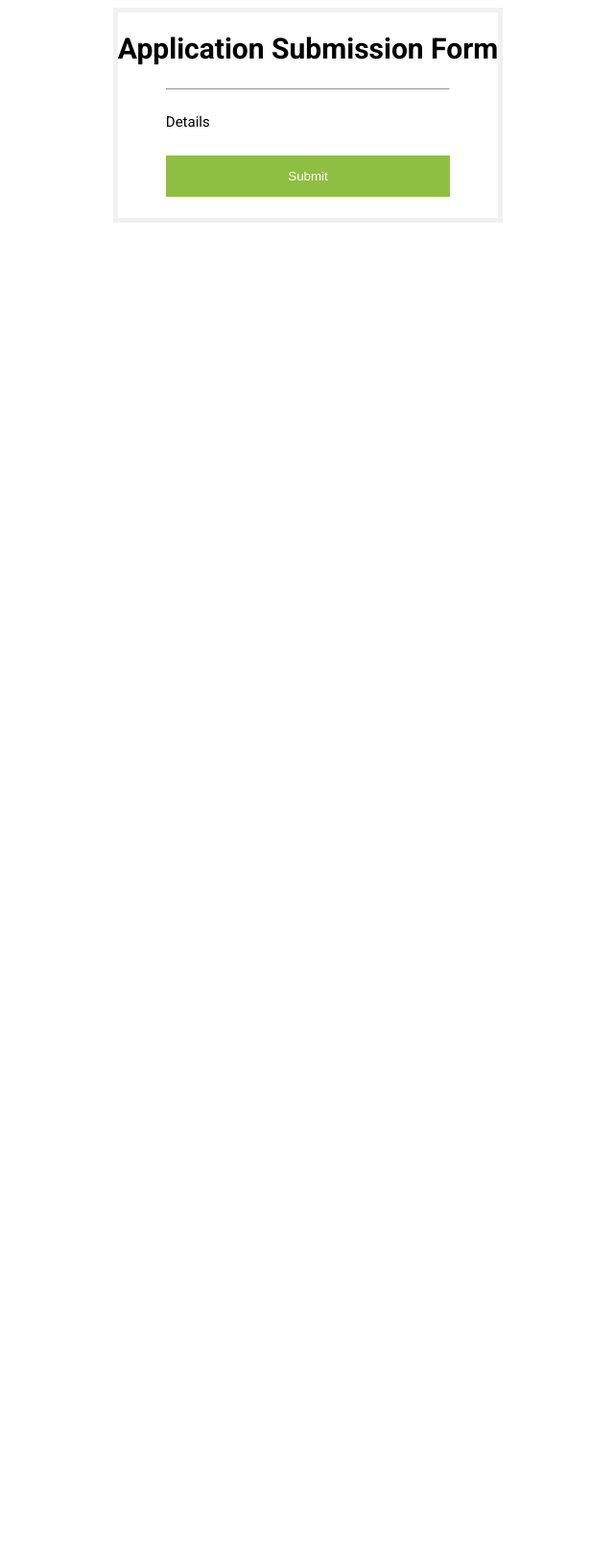
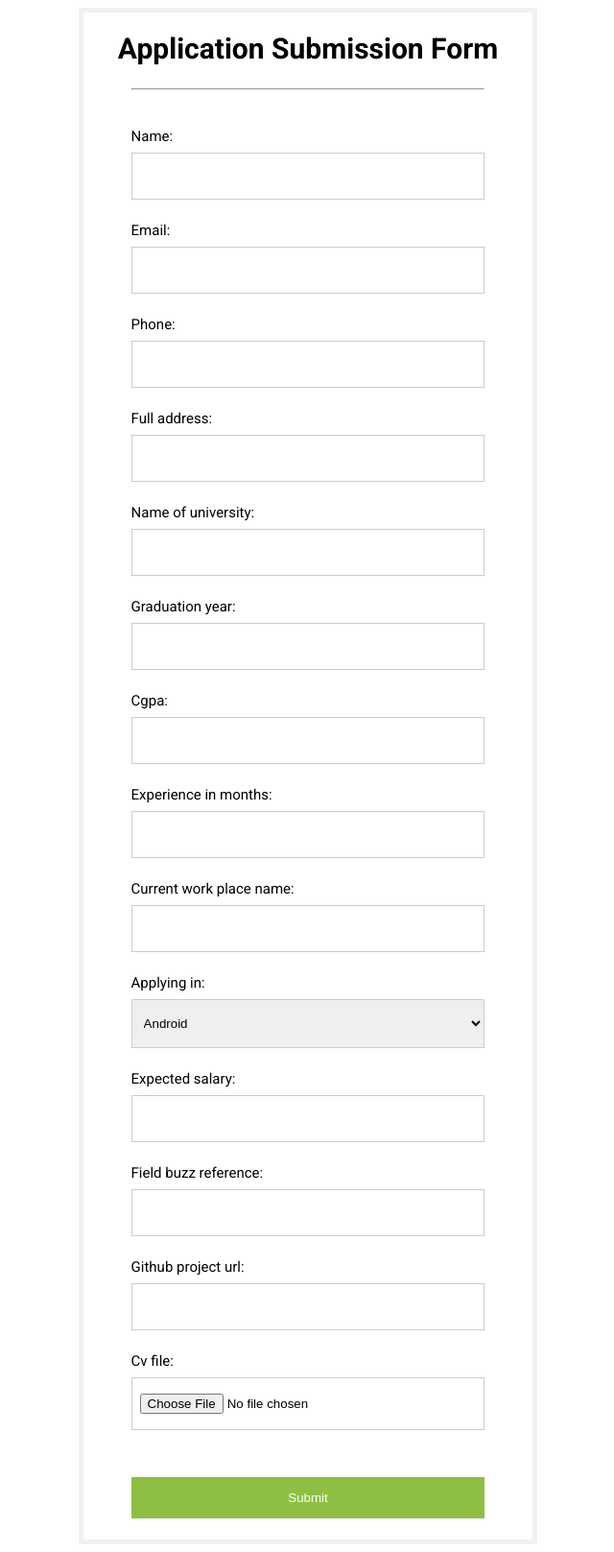
Before and after one commit to nion068/application_assignment, a Django app: page /apply/details in a window 1280 px wide. Shown: the whole page at 96% size, without its empty margins (319-959 px from the left). Before the commit the page ends 232 px from the top, so only its background shows below. Run offline with Django 3.2, Linux system fonts and the light colour scheme.

Commit message:
Frontend forms added, restrictions checked

```diff
--- /dev/null
+++ b/Assignment/apply/forms.py
@@ -0,0 +1,27 @@
+from django import forms
+from django.core.validators import validate_email, FileExtensionValidator
+from .validators import validate_filesize, validate_phone_number
+
+class AuthenticationForm(forms.Form):
+    # This form is used in login.html page. Takes input username and password.
+    user_name = forms.CharField(strip=True)
+    password = forms.CharField(widget=forms.PasswordInput)
+
+class DetailsForm(forms.Form):
+    # This form is used in details.html page.
+    # Takes all the necessary inputs specified in the assignment description.
+    # Handles specified restrictions. Custom validators are written in validators.py
+    name = forms.CharField(max_length=256, strip=True)
+    email = forms.EmailField(max_length=256, widget=forms.EmailInput, validators=[validate_email])
+    phone = forms.CharField(max_length=14, validators=[validate_phone_number])
+    full_address = forms.CharField(max_length=512)
+    name_of_university = forms.CharField(max_length=256)
+    graduation_year = forms.IntegerField(max_value=2020, min_value=2015)
+    cgpa = forms.FloatField(max_value=4.0, min_value=2.0, required=False)
+    experience_in_months = forms.IntegerField(max_value=100, min_value=0, required=False)
+    current_work_place_name = forms.CharField(max_length=256, required=False)
+    applying_in = forms.ChoiceField(choices=[('android','Android'), ('backend', 'Backend')])
+    expected_salary = forms.IntegerField(max_value=60000, min_value=15000)
+    field_buzz_reference = forms.CharField(max_length=256, required=False)
+    github_project_url = forms.URLField(max_length=512)
+    cv_file = forms.FileField(widget=forms.FileInput, allow_empty_file=False, validators=[FileExtensionValidator(allowed_extensions=['pdf']), validate_filesize])
--- a/Assignment/apply/views.py
+++ b/Assignment/apply/views.py
@@ -1,9 +1,68 @@
 from django.shortcuts import render
-
-# Create your views here.
+from django.http import HttpResponseRedirect, HttpRequest
+from .forms import AuthenticationForm, DetailsForm
+from django.core.files.storage import FileSystemStorage
 
 def login(request):
-    return render(request, 'apply/login.html')
+    # authenticate username and password, returns login view
+    if request.method == 'POST':
+        auth_form = AuthenticationForm(request.POST)
+        if auth_form.is_valid():
+            username = auth_form.cleaned_data['user_name']
+            password = auth_form.cleaned_data['password']
+
+            return HttpResponseRedirect('details')
+    else:
+        auth_form = AuthenticationForm()
+        context = {
+            'form': auth_form
+        }
+        return render(request, 'apply/login.html', context)
 
 def details(request):
-    return render(request, 'apply/details.html')
+    # submit the details to the server, returns the application form
+    if request.method == 'POST':
+        details_form = DetailsForm(request.POST, request.FILES)
+        if details_form.is_valid():
+            print('data valid')
+            name = details_form.cleaned_data['name']
+            email = details_form.cleaned_data['email']
+            phone = details_form.cleaned_data['phone']
+            full_address = details_form.cleaned_data['full_address']
+            name_of_university = details_form.cleaned_data['name_of_university']
+            graduation_year = details_form.cleaned_data['graduation_year']
+            cgpa = details_form.cleaned_data['cgpa']
+            experience_in_months = details_form.cleaned_data['experience_in_months']
+            current_work_place_name = details_form.cleaned_data['current_work_place_name']
+            applying_in = details_form.cleaned_data['applying_in']
+            expected_salary = details_form.cleaned_data['expected_salary']
+            field_buzz_reference = details_form.cleaned_data['field_buzz_reference']
+            github_project_url = details_form.cleaned_data['github_project_url']
+            cv_file = request.FILES['cv_file']
+            fs = FileSystemStorage()
+            filename = fs.save(cv_file.name, cv_file)
+            print(cv_file)
+            print(cv_file.name)
+            print(name)
+            print(email)
+            print(phone)
+            print(full_address)
+            print(name_of_university)
+            print(graduation_year)
+            print(cgpa)
+            print(experience_in_months)
+            print(current_work_place_name)
+            print(applying_in)
+            print(expected_salary)
+            print(field_buzz_reference)
+            print(github_project_url)
+        else:
+            print('Data Invalid')
+            print(details_form.errors)
+        return render(request, 'apply/details.html', {'form': details_form})
+    else:
+        details_form = DetailsForm()
+        context = {
+            'form': details_form
+        }
+        return render(request, 'apply/details.html', context)
--- a/Assignment/templates/apply/details.html
+++ b/Assignment/templates/apply/details.html
@@ -9,8 +9,7 @@
     <div class="formcontainer">
     <hr/>
     <div class="container">
-        <!-- {{ form.as_p }} -->
-        Details
+        {{ form.as_p }}
     </div>
     <button type="submit">Submit</button>
     </div>
--- a/Assignment/templates/apply/login.html
+++ b/Assignment/templates/apply/login.html
@@ -9,8 +9,7 @@
     <div class="formcontainer">
     <hr/>
     <div class="container">
-        <!-- {{ form }} -->
-        Hi
+        {{ form }}
     </div>
     <button type="submit">Login</button>
     </form>
```
Also changed, not shown: Assignment/Assignment/settings.py (+18 -0 lines), Assignment/apply/api.py (added, +7 -0 lines), Assignment/apply/validators.py (added, +14 -0 lines).
